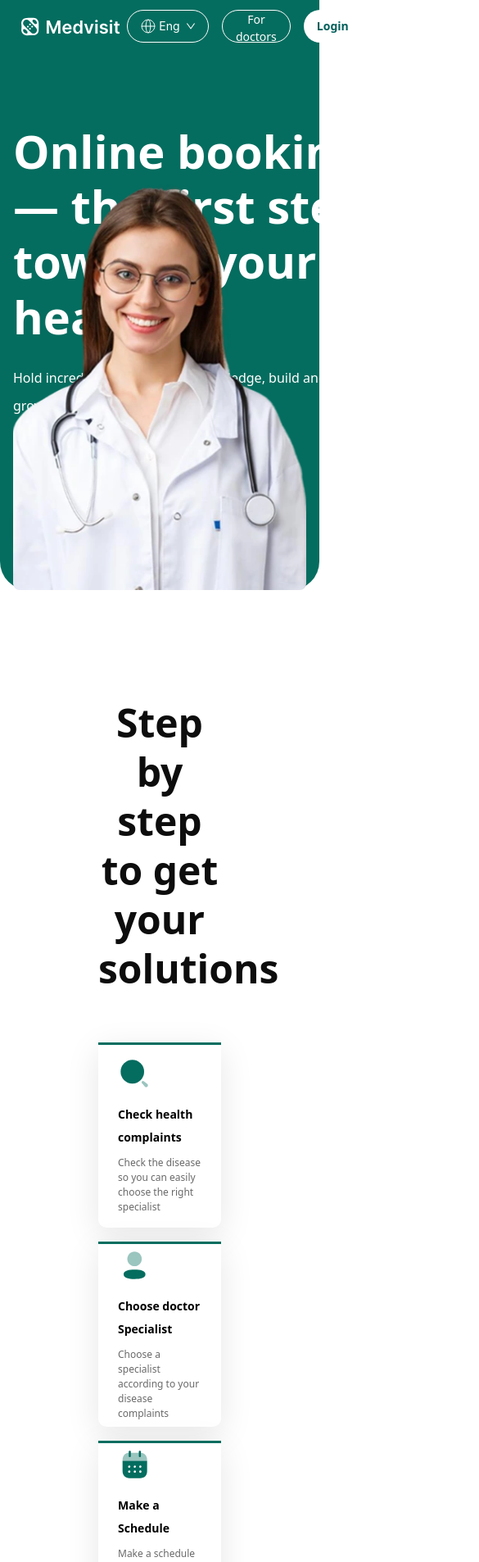
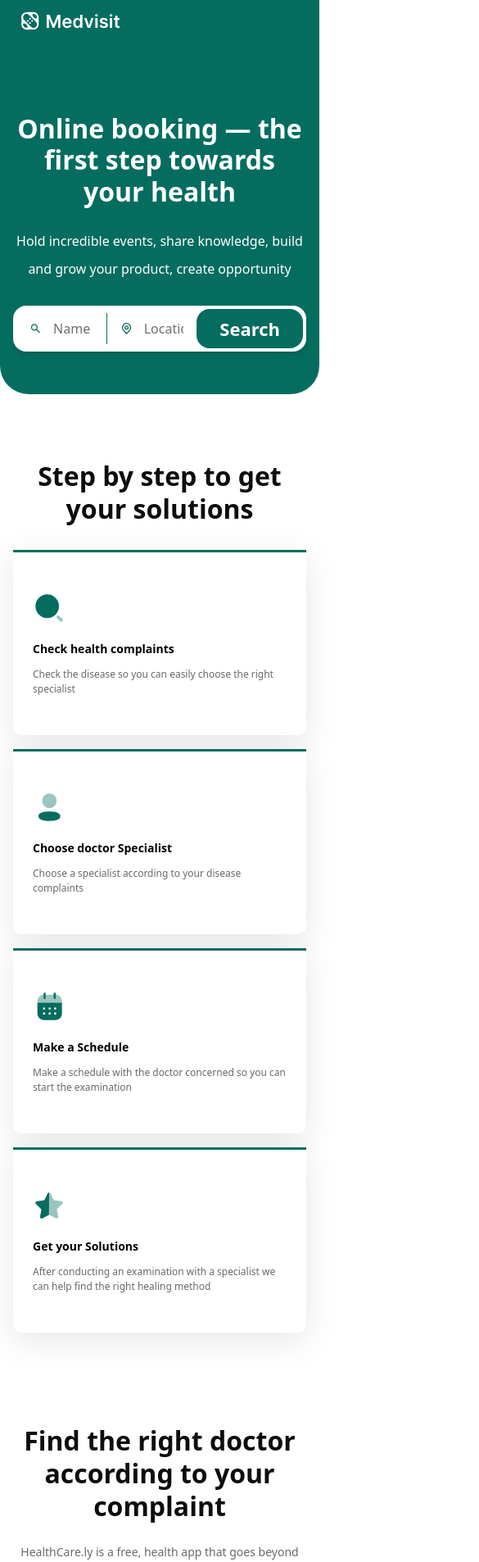
Before and after one commit to medbook-mir/medbook-backend, a Next.js app in the folder frontend/: page /en in a window 390 px wide. Shown: the part 20-1926 px from the top of the page at 82% size, 585 px wide, since content can reach past the window. Built offline with nearby package versions, Linux system fonts and the light colour scheme.

Commit message:
mobile version

```diff
--- a/frontend/src/components/header/index.tsx
+++ b/frontend/src/components/header/index.tsx
@@ -40,7 +40,7 @@ export default function Navbar() {
             ))}
           </nav>
 
-          <div className="flex items-center gap-4">
+          <div className="hidden items-center gap-4 md:flex">
             <LangSelect />
             <button className="h-[40px] rounded-full border border-white px-[16px] text-[14px] transition hover:bg-white hover:text-teal-800">
               For doctors
--- a/frontend/src/components/home/find-doctor/index.tsx
+++ b/frontend/src/components/home/find-doctor/index.tsx
@@ -7,12 +7,12 @@ import { DoctorCardList } from './available-doctors'
 export const FindDoctor = () => {
   return (
     <Container>
-      <div className="relative w-full px-[50px] py-[80px]">
-        <div data-aos="fade-right" className="flex w-[645px] flex-col items-start justify-between gap-[26px]">
-          <h1 className="text-[48px] leading-[60px] font-bold text-[#0D0D0D]">
+      <div className="relative w-full px-0 py-[32px] md:px-[50px] md:py-[80px]">
+        <div data-aos="fade-right" className="flex max-w-[645px] flex-col items-start justify-between gap-[26px]">
+          <h1 className="text-center text-[32px] leading-[40px] font-bold text-[#0D0D0D] md:text-left md:text-[48px] md:leading-[60px]">
             Find the right doctor according to your complaint
           </h1>
-          <p className="w-[530px] text-[14px] leading-[20px] text-[#696969]">
+          <p className="max-w-[530px] text-center text-[14px] leading-[20px] text-[#696969] md:text-left">
             HealthCare.ly is a free, health app that goes beyond matching you with doctors. It actively helps you find
             the right doctor based on your medical and personal needs and connects you with your HealthCarely community
             for ongoing support throughout your journey to healthier living.
@@ -27,11 +27,11 @@ export const FindDoctor = () => {
               <p>Available 900 doctors specialist</p>
             </div>
           </div>
-          <button className="rounded-[10px] bg-[#046D5F] px-[36px] py-[16px] text-[16px] font-[500] text-white transition hover:bg-gray-200">
+          <button className="mx-auto rounded-[10px] bg-[#046D5F] px-[36px] py-[16px] text-[16px] font-[500] text-white transition hover:bg-gray-200 md:mx-0">
             Search the doctor
           </button>
         </div>
-        <div className="absolute right-0 bottom-0 -mr-4 h-full w-[50%]">
+        <div className="absolute right-0 bottom-0 -mr-4 hidden h-full w-[50%] md:block">
           <div className="absolute top-[50px] left-[50px]">
             <DoctorCardList />
           </div>
--- a/frontend/src/components/home/hero/index.tsx
+++ b/frontend/src/components/home/hero/index.tsx
@@ -15,10 +15,10 @@ export default function HeroSection() {
       <Container>
         <div className="relative flex-col-reverse items-center justify-between gap-10 text-white lg:flex-row">
           <div className="relative">
-            <h1 className="mb-6 w-[450px] text-[56px] leading-[120%] font-bold md:text-5xl">
+            <h1 className="mb-6 w-full text-center text-[32px] leading-[120%] font-bold md:w-[450px] md:text-left md:text-[56px]">
               Online booking — the first step towards your health
             </h1>
-            <p className="mb-[100px] w-[400px] text-[16px] leading-[34px] text-white">
+            <p className="mb-[28px] w-full text-center text-[16px] leading-[34px] text-white md:mb-[100px] md:w-[400px] md:text-left">
               Hold incredible events, share knowledge, build and grow your product, create opportunity
             </p>
 
@@ -55,7 +55,7 @@ export default function HeroSection() {
             )}
           </div>
 
-          <div className="flex-shrink-0">
+          <div className="hidden flex-shrink-0 md:block">
             <Image
               src={images.heroImg}
               alt="Hero Image"
--- a/frontend/src/components/home/solutions/index.tsx
+++ b/frontend/src/components/home/solutions/index.tsx
@@ -3,9 +3,9 @@ import { solutionsSteps, solutionsTitle } from './data'
 
 export const SolutionsSection = () => {
   return (
-    <section className="px-[104px] py-[132px]">
+    <section className="px-0 py-[80px] md:px-[104px] md:py-[132px]">
       <Container>
-        <h2 className="mb-[60px] text-center text-[48px] leading-[60px] font-bold tracking-[-2%] text-[#0D0D0D]">
+        <h2 className="mb-[30px] text-center text-[32px] leading-[40px] font-bold tracking-[-2%] text-[#0D0D0D] md:mb-[60px] md:text-[48px] md:leading-[60px]">
           {solutionsTitle}
         </h2>
         <div className="mx-auto grid gap-[17px] sm:grid-cols-2 lg:grid-cols-4">
```
